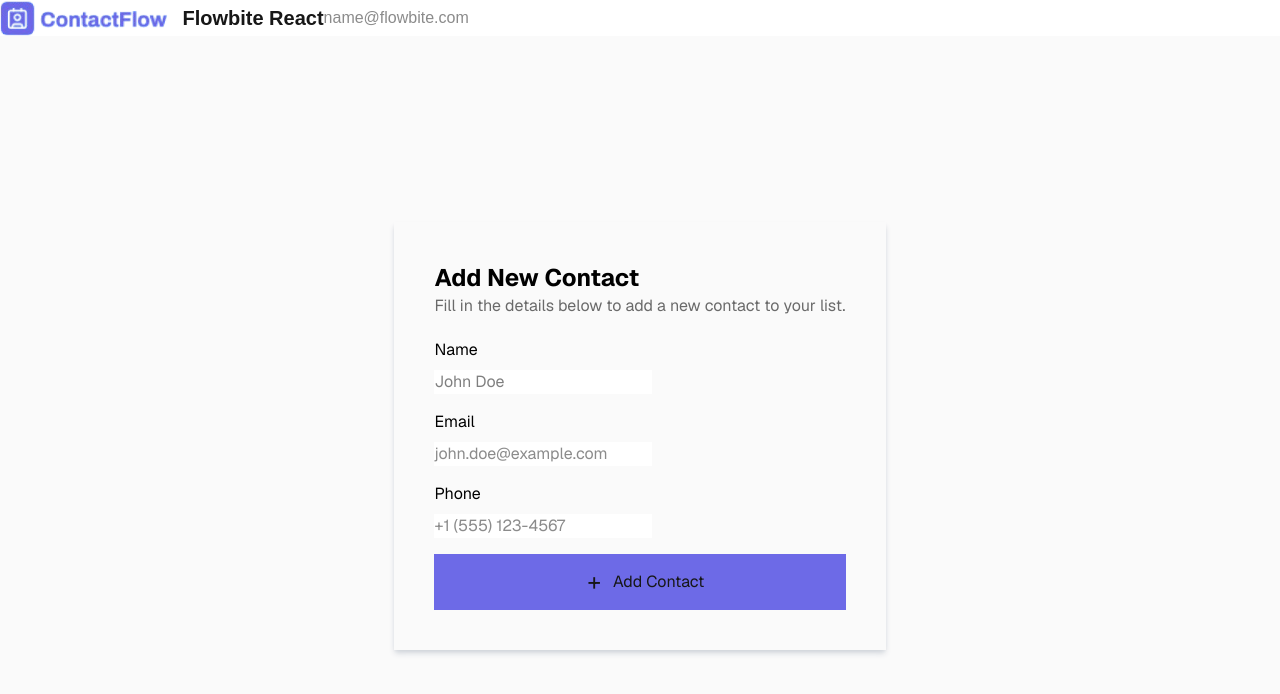
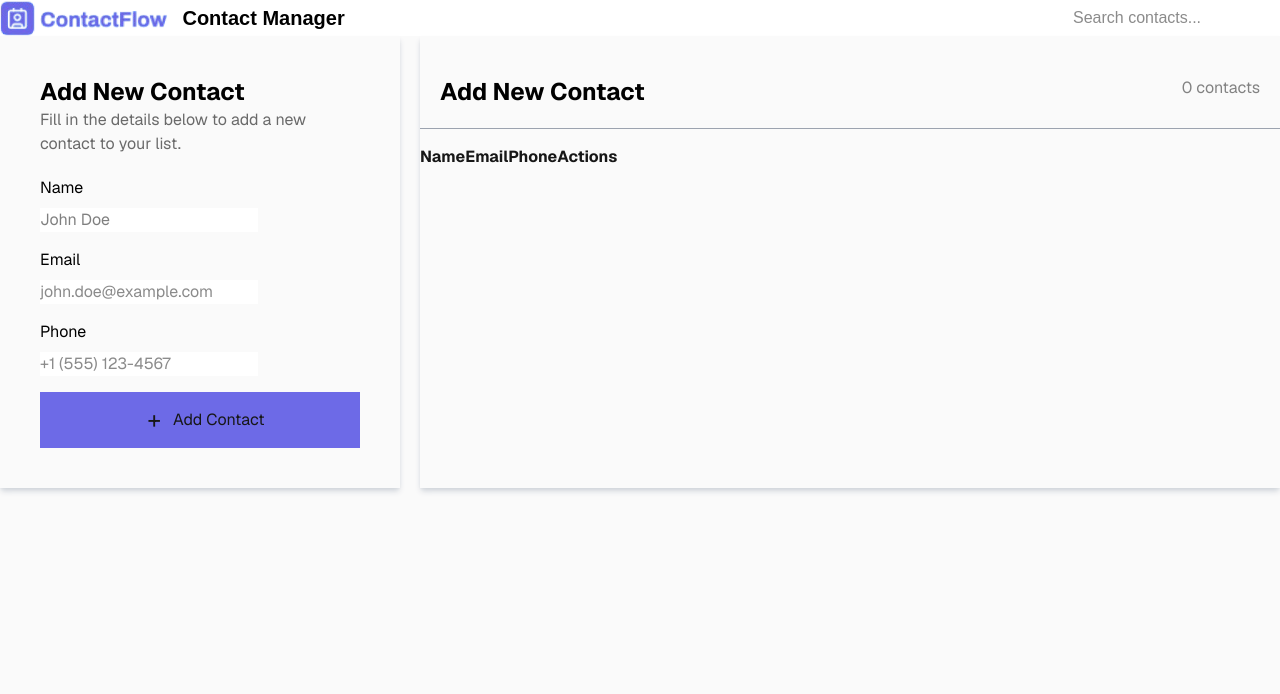
Before and after one commit to dbugrose/contactapp, a Next.js app: page / in a window 1280 px wide. Shown: the top 694 px of the page. Built offline with nearby package versions, Linux system fonts and the light colour scheme.

Commit message:
front end development

```diff
--- /dev/null
+++ b/app/components/ContactsBox.tsx
@@ -0,0 +1,30 @@
+
+import { Button, Checkbox, Label, TextInput, Table, TableHead, TableBody, TableCell, TableHeadCell, TableRow } from "flowbite-react";
+
+
+import Link from "next/link";
+
+export default function ContactsBox() {
+  return (
+    <div className="shadow-md shadow-gray-300 flex flex-col gap-4 p-0">
+        <div className="border-b-gray-400 border-b pt-10 pb-5 px-5 flex justify-between">
+        <h1 className="text-2xl font-bold text-black!">Add New Contact</h1>
+        <h2 className="text-[#828282]">0 contacts</h2>
+        </div>
+<div className="">
+      <Table>
+        <TableHead >
+          <TableRow className="flex justify-between">
+            <TableHeadCell className="bg-transparent!">Name</TableHeadCell>
+            <TableHeadCell className="bg-transparent!">Email</TableHeadCell>
+            <TableHeadCell className="bg-transparent!">Phone</TableHeadCell>
+            <TableHeadCell className="bg-transparent!">Actions</TableHeadCell>
+          </TableRow>
+        </TableHead>
+        <TableBody className="divide-y">
+        </TableBody>
+      </Table>
+    </div>
+    </div>
+  );
+}
--- a/app/components/Navlinks.tsx
+++ b/app/components/Navlinks.tsx
@@ -9,10 +9,10 @@ const Navlinks = async () => {
         <Navbar fluid rounded className="light:bg-white! dark:bg-white!">
             <NavbarBrand>
                 <img src="/assets/ContactFlow.png" className="mr-3 h-6 sm:h-9" alt="Flowbite React Logo" />
-                <span className="self-center whitespace-nowrap text-xl font-semibold dark:text-white">Flowbite React</span>
+                <span className="self-center whitespace-nowrap text-xl font-semibold text-black!">Contact Manager</span>
             </NavbarBrand>
             <div className="max-w-md light:bg-white! dark:bg-white!">
-                <TextInput id="email4" type="email" placeholder="name@flowbite.com" required className="light:bg-white! dark:bg-white!" />
+                <TextInput id="email4" type="email" placeholder="Search contacts..." required className="light:bg-white! dark:bg-white!" />
                 </div>
 
         </Navbar>
--- a/app/page.tsx
+++ b/app/page.tsx
@@ -1,11 +1,13 @@
 import Image from "next/image";
 import FormBox from "./components/FormBox";
+import ContactsBox from "./components/ContactsBox";
 
 export default function Home() {
   return (
-    <div className="flex min-h-screen items-center justify-center bg-zinc-50 font-sans light:bg-white">
-      <main className="grid-cols-2">
-        <FormBox/>
+    <div className="min-h-screen items-center justify-center bg-zinc-50 font-sans light:bg-white">
+      <main className="gap-5 grid grid-cols-[400px_1fr]">
+        <div className="grid"><FormBox/></div>
+        <div className="grid"><ContactsBox/></div>
       </main>
     </div>
   );
```
